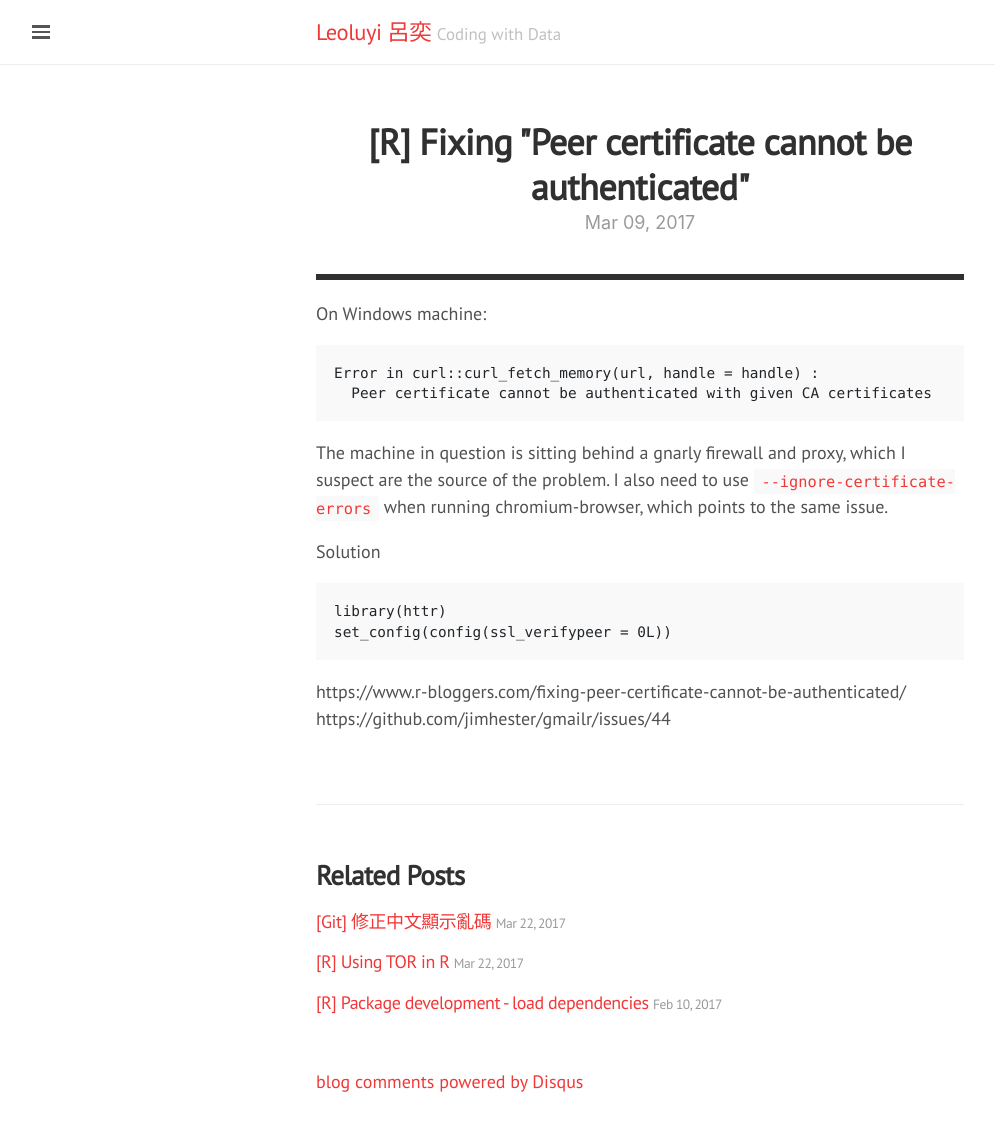
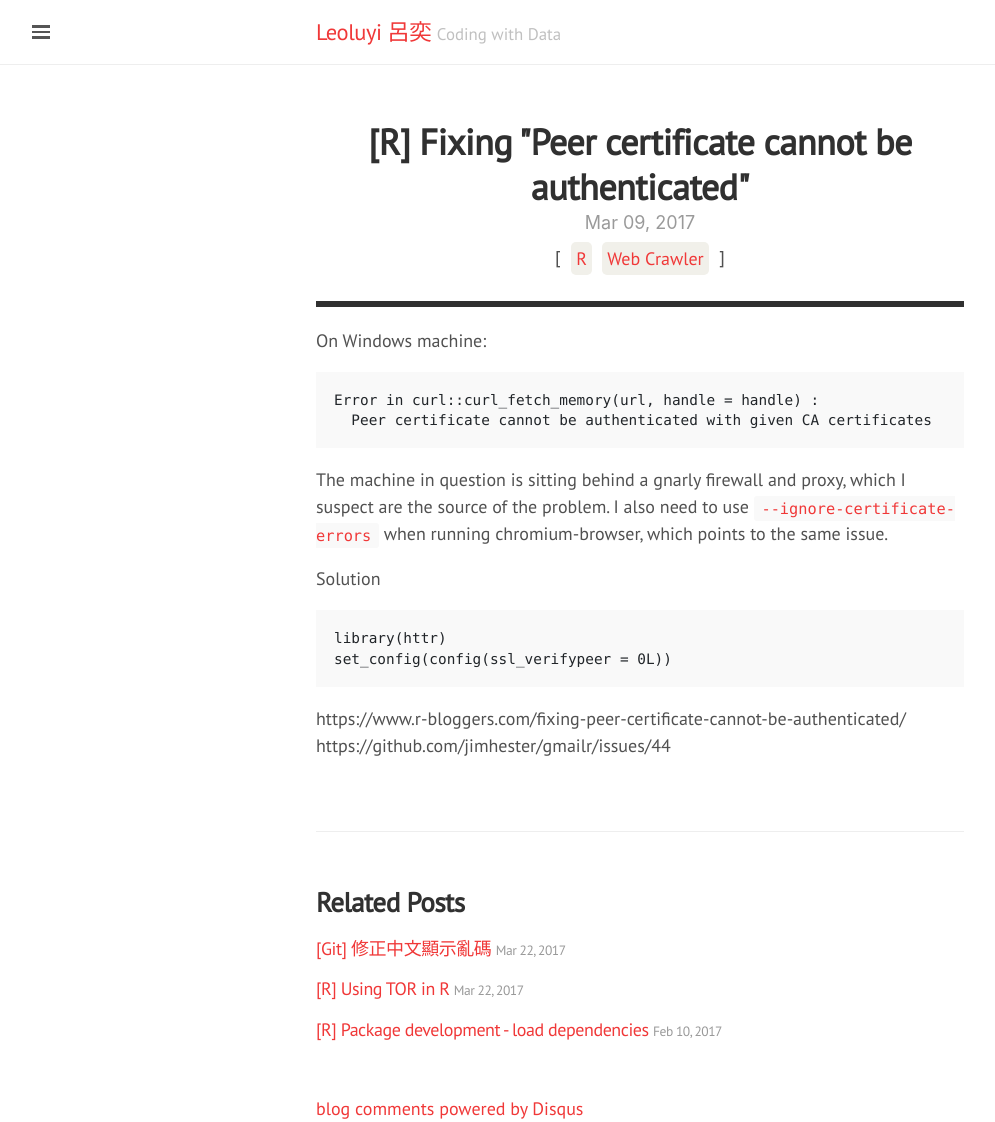
Before and after one commit to leoluyi/leoluyi.github.io, a Jekyll site: the page built from _posts/2017-03-09-r-fixing-peer-certificate-cannot-be-authenticated.md, in a window 1280 px wide. Shown: the whole page, without its empty margins (0-995 px from the left). Built offline with Jekyll 4.4.1, drawn with Linux system fonts in a browser that asks for light colours; nearby versions of some CDN libraries; comment, search, counter and statistics services are not loaded; before the commit the page ends 1095 px from its top, so only the background shows below that.

Commit message:
Fix tag display in post

```diff
--- a/_layouts/post.html
+++ b/_layouts/post.html
@@ -6,7 +6,7 @@ layout: default
   <header class="post-header">
     <h1 class="post-title">{{ page.title }}</h1>
     <span class="post-date">{{ page.date | date: "%b %d, %Y" }}</span>
-    {% if page.tags == '' %}
+    {% if page.tags != '' %}
       <span class="post-tags">[&nbsp;
       {% for tag in page.tags %}
         {% capture tag_name %}{{ tag }}{% endcapture %}
```
